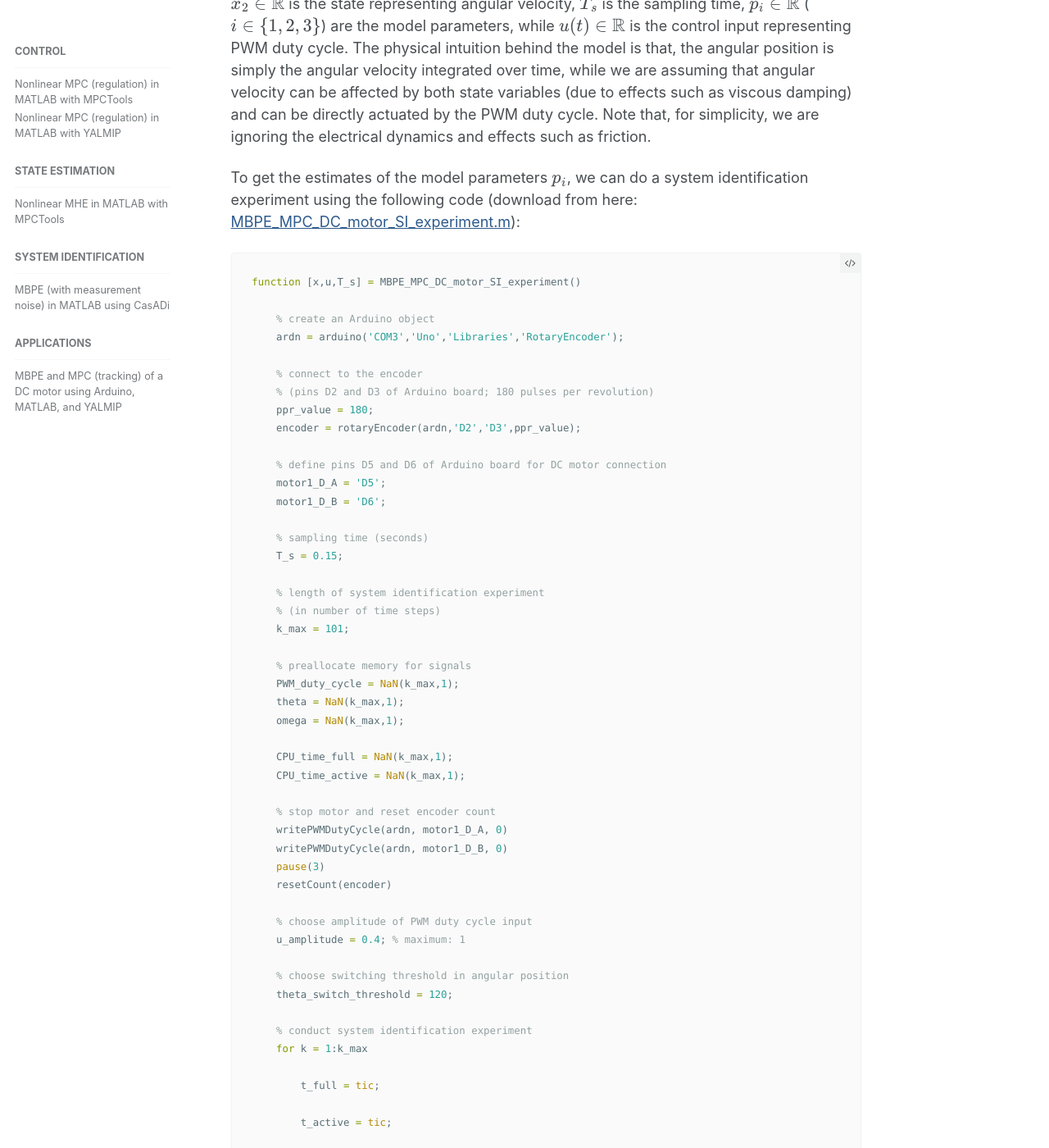
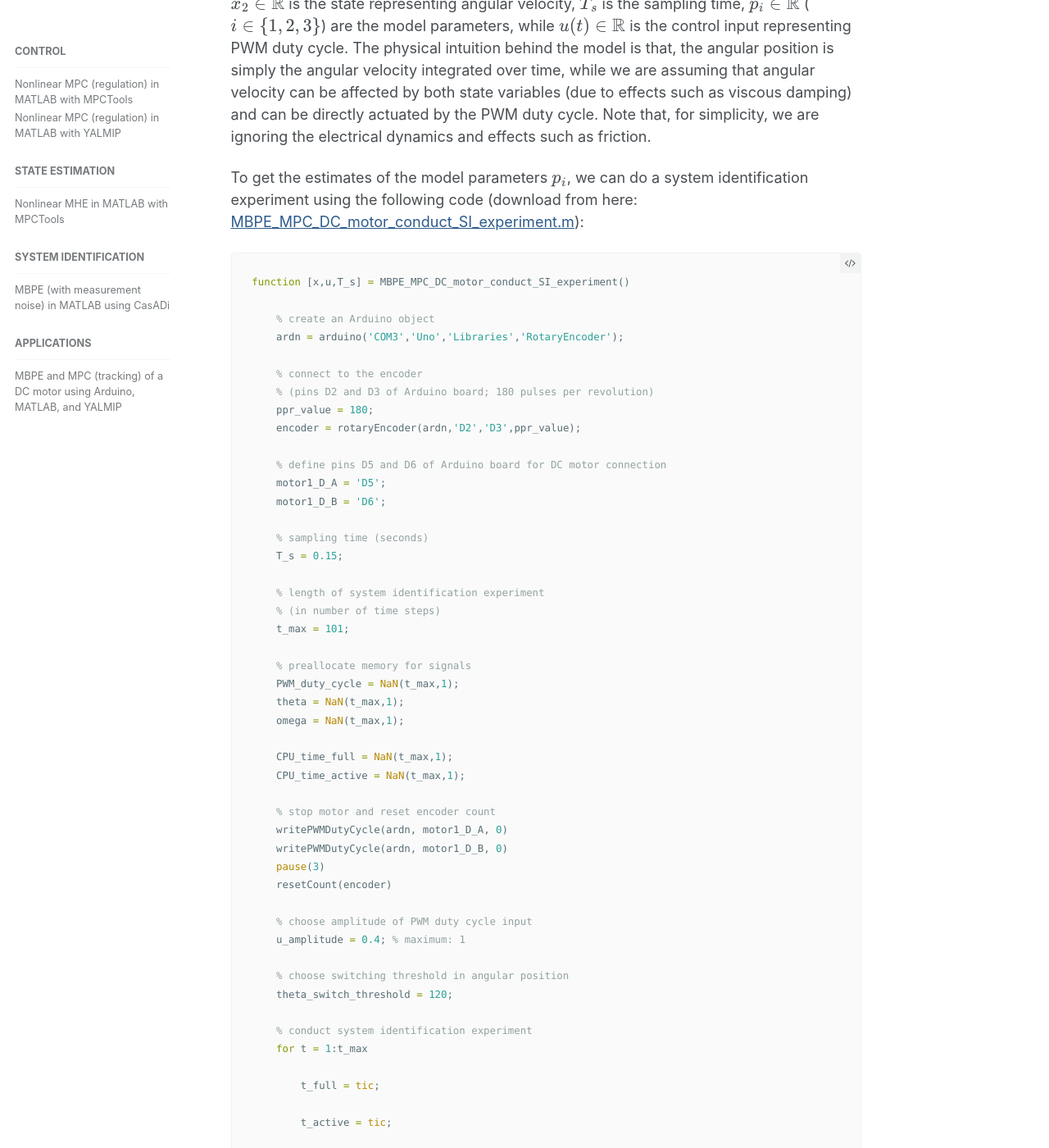
Before and after one commit to sirmatel/sirmatel.github.io, a Jekyll site: the page built from _posts/blog/2020-11-15-MBPE_MPC_DC_motor.md, in a window 1280 px wide and 1400 px high, scrolled down 1756 px. Shown: the whole window at 82% size. Built offline with Jekyll 4.4.1, drawn with Linux system fonts in a browser that asks for light colours; formulas are drawn with MathJax 3; comment, search, counter and statistics services are not loaded; some of the changed text lies outside the part shown.

Commit message:
Update 2020-11-15-MBPE_MPC_DC_motor.md

`````diff
--- a/_posts/blog/2020-11-15-MBPE_MPC_DC_motor.md
+++ b/_posts/blog/2020-11-15-MBPE_MPC_DC_motor.md
@@ -55,9 +55,9 @@ $$
 
 where $$t \in \mathbb{Z}_{\ge 0}$$ is the discrete time, $$x_1 \in \mathbb{R}$$ is the state representing angular position, $$x_2 \in \mathbb{R}$$ is the state representing angular velocity, $$T_s$$ is the sampling time, $$p_i \in \mathbb{R}$$ ($$i \in \{1,2,3\}$$) are the model parameters, while $$u(t) \in \mathbb{R}$$ is the control input representing PWM duty cycle. The physical intuition behind the model is that, the angular position is simply the angular velocity integrated over time, while we are assuming that angular velocity can be affected by both state variables (due to effects such as viscous damping) and can be directly actuated by the PWM duty cycle. Note that, for simplicity, we are ignoring the electrical dynamics and effects such as friction.
 
-To get the estimates of the model parameters $$p_i$$, we can do a system identification experiment using the following code (download from here: <a href="https://sirmatel.github.io/assets/files/MBPE_MPC_DC_motor_SI_experiment.m" style="color: #2d5a8c; text-decoration:underline">MBPE_MPC_DC_motor_SI_experiment.m</a>):
+To get the estimates of the model parameters $$p_i$$, we can do a system identification experiment using the following code (download from here: <a href="https://sirmatel.github.io/assets/files/MBPE_MPC_DC_motor_conduct_SI_experiment.m" style="color: #2d5a8c; text-decoration:underline">MBPE_MPC_DC_motor_conduct_SI_experiment.m</a>):
 ````matlab
-function [x,u,T_s] = MBPE_MPC_DC_motor_SI_experiment()
+function [x,u,T_s] = MBPE_MPC_DC_motor_conduct_SI_experiment()
 
     % create an Arduino object
     ardn = arduino('COM3','Uno','Libraries','RotaryEncoder');
@@ -76,15 +76,15 @@ function [x,u,T_s] = MBPE_MPC_DC_motor_SI_experiment()
 
     % length of system identification experiment
     % (in number of time steps)
-    k_max = 101;
+    t_max = 101;
 
     % preallocate memory for signals
-    PWM_duty_cycle = NaN(k_max,1);
-    theta = NaN(k_max,1);
-    omega = NaN(k_max,1);
+    PWM_duty_cycle = NaN(t_max,1);
+    theta = NaN(t_max,1);
+    omega = NaN(t_max,1);
 
-    CPU_time_full = NaN(k_max,1);
-    CPU_time_active = NaN(k_max,1);
+    CPU_time_full = NaN(t_max,1);
+    CPU_time_active = NaN(t_max,1);
 
     % stop motor and reset encoder count
     writePWMDutyCycle(ardn, motor1_D_A, 0)
@@ -99,68 +99,68 @@ function [x,u,T_s] = MBPE_MPC_DC_motor_SI_experiment()
     theta_switch_threshold = 120;
 
     % conduct system identification experiment
-    for k = 1:k_max
+    for t = 1:t_max
 
         t_full = tic;
 
         t_active = tic;
 
         % get angular position measurement from encoder
-        theta(k) = readCount(encoder);
+        theta(t) = readCount(encoder);
 
         % get angular velocity measurement from encoder
-        omega(k) = readSpeed(encoder);
+        omega(t) = readSpeed(encoder);
 
         % calculate PWM duty cycle to be applied
-        if k == 1
+        if t == 1
 
-            PWM_duty_cycle(k) = u_amplitude;
+            PWM_duty_cycle(t) = u_amplitude;
 
         else
 
-            if theta(k) > theta_switch_threshold
+            if theta(t) > theta_switch_threshold
 
-                PWM_duty_cycle(k) = -u_amplitude;
+                PWM_duty_cycle(t) = -u_amplitude;
 
-            elseif theta(k) < -theta_switch_threshold
+            elseif theta(t) < -theta_switch_threshold
 
-                PWM_duty_cycle(k) = u_amplitude;
+                PWM_duty_cycle(t) = u_amplitude;
 
             else
 
-                PWM_duty_cycle(k) = PWM_duty_cycle(k-1);
+                PWM_duty_cycle(t) = PWM_duty_cycle(t-1);
 
             end
 
         end
 
         % apply calculated PWM duty cycle to the DC motor
-        if PWM_duty_cycle(k) > 0
+        if PWM_duty_cycle(t) > 0
 
-            writePWMDutyCycle(ardn, motor1_D_A, PWM_duty_cycle(k))
+            writePWMDutyCycle(ardn, motor1_D_A, PWM_duty_cycle(t))
             writePWMDutyCycle(ardn, motor1_D_B, 0)
 
         else
 
             writePWMDutyCycle(ardn, motor1_D_A, 0)
-            writePWMDutyCycle(ardn, motor1_D_B, abs(PWM_duty_cycle(k)))
+            writePWMDutyCycle(ardn, motor1_D_B, abs(PWM_duty_cycle(t)))
 
         end
 
         % record real time spent for computations and communications
         % during current time step
-        CPU_time_active(k) = toc(t_active);
+        CPU_time_active(t) = toc(t_active);
 
         % add pausing time to ensure each time step is
         % close to the chosen sampling time
-        if CPU_time_active(k) < T_s
+        if CPU_time_active(t) < T_s
 
-            pause(T_s - CPU_time_active(k))
+            pause(T_s - CPU_time_active(t))
 
         end
 
         % record total real time spent during current time step
-        CPU_time_full(k) = toc(t_full);
+        CPU_time_full(t) = toc(t_full);
 
     end
 
`````
